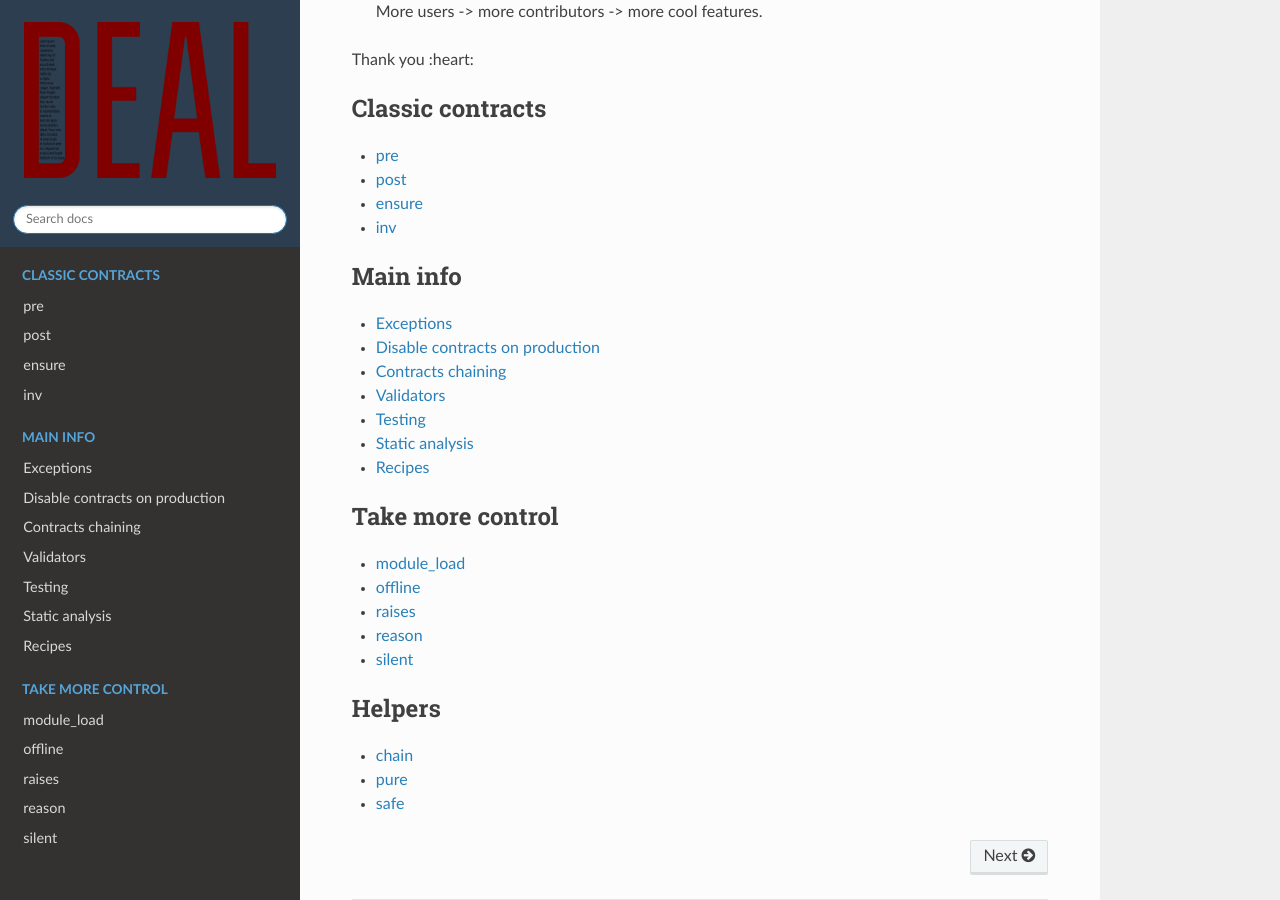
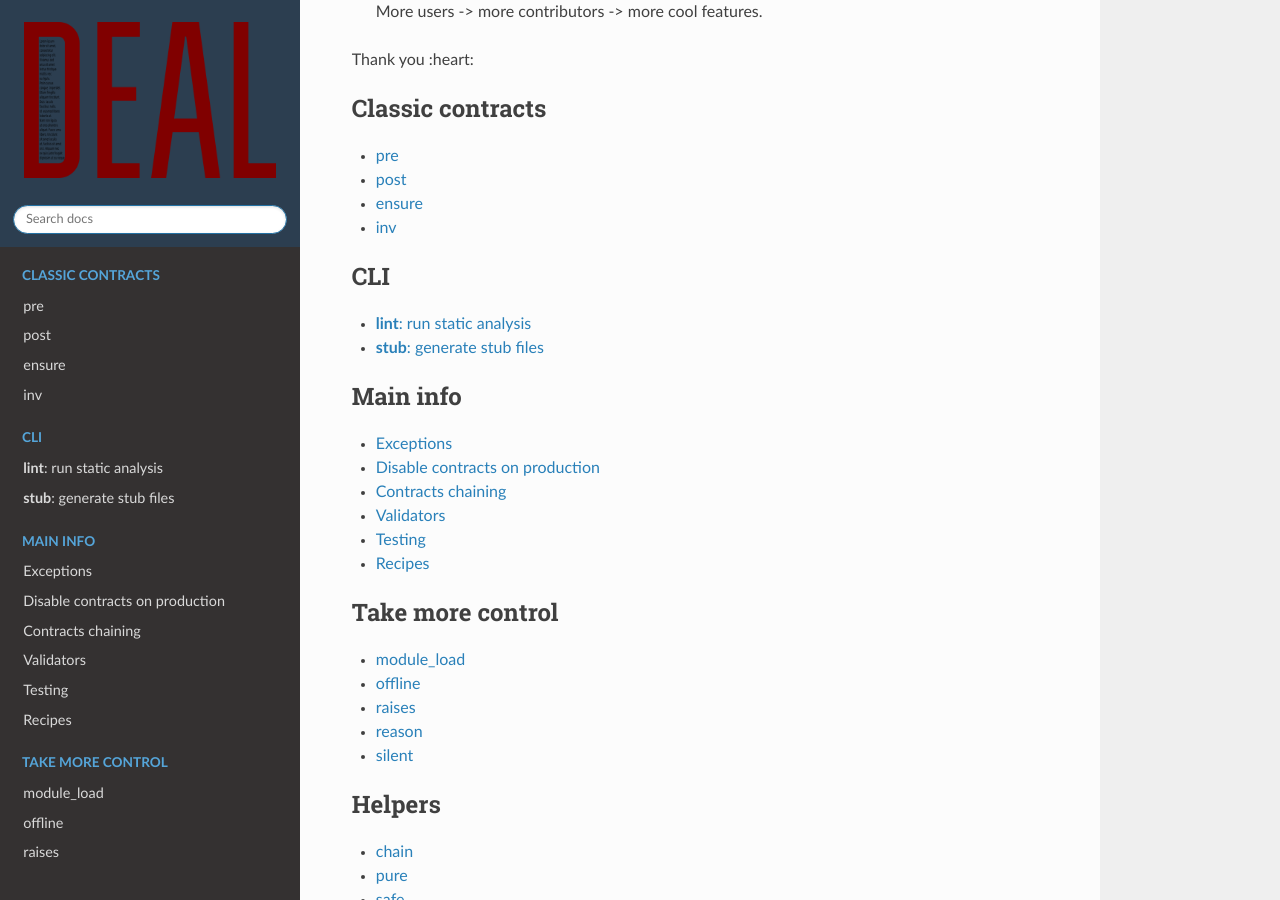
Before and after one commit to life4/deal, a Sphinx documentation site: the page built from docs/index.md, in a window 1280 px wide and 900 px high, scrolled down 2909 px. Built offline with Sphinx 7.4.7 and the Read the Docs theme 2.0.0, drawn with Linux system fonts in a browser that asks for light colours.

Commit message:
+commands in docs

```diff
--- a/docs/linter.md
+++ b/docs/commands/lint.md
@@ -1,10 +1,10 @@
-# Static analysis
+# **lint**: run static analysis
 
 Deal can do static checks for functions with contracts to catch trivial mistakes. Use [flake8](http://flake8.pycqa.org) or [flakehell](https://github.com/life4/flakehell) to run it.
 
-Another option is to use built-in CLI from deal: `python3 -m deal.linter`. I has beautiful colored output by default. Use `--json` option to get compact JSON output. Pipe output into [jq](https://stedolan.github.io/jq/) to beautify JSON.
+Another option is to use built-in CLI from deal: `python3 -m deal lint`. I has beautiful colored output by default. Use `--json` option to get compact JSON output. Pipe output into [jq](https://stedolan.github.io/jq/) to beautify JSON.
 
-![](../assets/linter.png)
+![](../../assets/linter.png)
 
 ## Codes
 
--- a/docs/index.md
+++ b/docs/index.md
@@ -12,6 +12,13 @@
 
 .. toctree::
     :maxdepth: 1
+    :caption: CLI
+
+    commands/lint
+    commands/stub
+
+.. toctree::
+    :maxdepth: 1
     :caption: Main info
 
     exceptions
```
Also changed, not shown: other parts of docs/commands/lint.md (+1 -0 lines), other parts of docs/index.md (+1 -1 lines), docs/commands/stub.md (added, +55 -0 lines).
